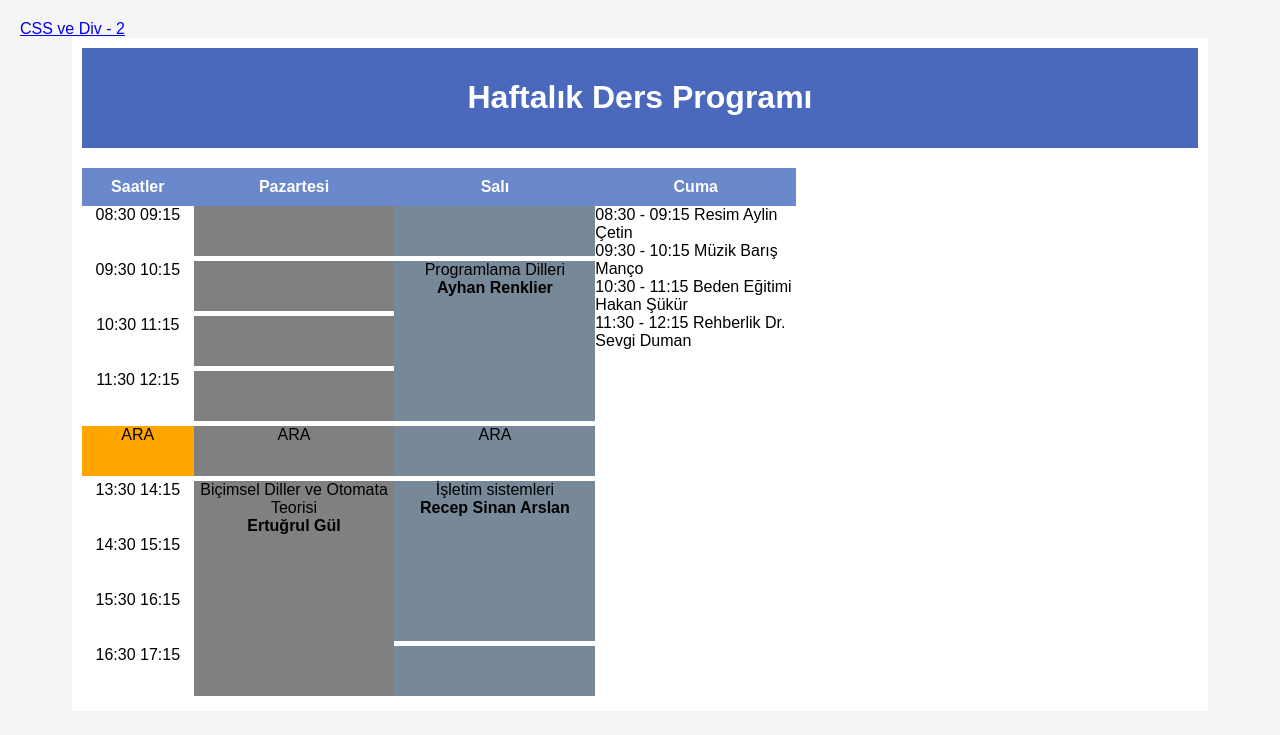
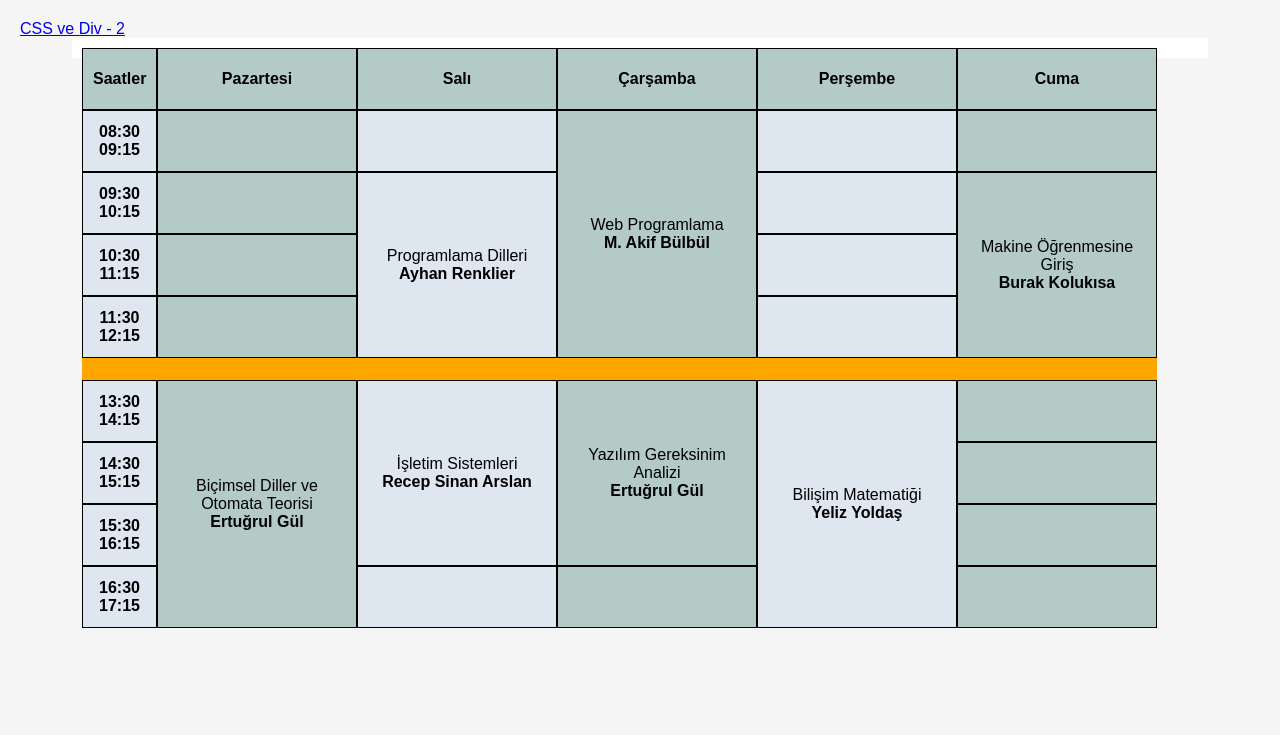
Before and after one commit to furkandlkdr/ym-306-web, a PHP site: page /ders3_3.html in a window 1280 px wide. Shown: the top 735 px of the page. Run offline with PHP 8.4, Linux system fonts and the light colour scheme.

Commit message:
Fixed bug and finished the assignment

```diff
--- a/ders3/css/stil2.css
+++ b/ders3/css/stil2.css
@@ -10,59 +10,56 @@ body {
     background-color: white;
     padding: 10px;
 }
-.header {
-    text-align: center;
-    padding: 10px;
-    margin-bottom: 20px;
-    background-color: #4a69bd;
-    color: white;
+
+.col {
+    float: left;
+    width: 200px;
 }
 
-.time-col {
-    width: 10% !important;
-    float: left;
+.left {
+    width: 75px !important;
 }
 
-.column {
-    width: 18%;
-    float: left;
+.left > .cell {
+    font-weight: bolder;
 }
 
-.column-header {
-    padding: 10px 0;
+.header {
+    background-color: #b4cac7 !important;
     text-align: center;
-    font-weight: bold;
-    background-color: #6a89cc;
-    color: white;
+    font-weight: bolder;
 }
 
 .cell {
-    min-height: 50px;
-    width: 100%;
     text-align: center;
-    margin-bottom: 5px;
+    align-content: center;
+    min-height: 60px;
+    padding: 0 10px;
+    border: 1px solid #000;
+    margin: 0;
+    background-color: #dee6f0;
 }
+
 .divider {
+    text-align: center;
+    align-content: center;
+    min-height: 20px;
+    padding: 0 10px;
+    border: 1px solid orange;
+    margin: 0;
     background-color: orange;
 }
+
 .grow-4 {
-    height: 215px;
+    height: 246px;
 }
+
 .grow-3 {
-    height: 160px;
+    height: 184px;
 }
-.even > .cell {
-    background-color: gray;
-}
-.odd > .cell {
-    background-color: lightslategray;
-}
-.day {
-    width: 19%;
-    float: left;
-    margin-right: 1%;
-    margin-bottom: 20px;
-    border: 1px solid #ddd;
+
+.even {
+    background-color: #b4cac7 !important;
 }
 
 .clear {
--- a/ders3/ders3_3.html
+++ b/ders3/ders3_3.html
@@ -1,5 +1,5 @@
 <!DOCTYPE html>
-<html lang="en">
+<html lang="tr">
 <head>
     <meta charset="UTF-8">
     <meta name="viewport" content="width=device-width, initial-scale=1.0">
@@ -11,78 +11,89 @@
         <a href="./ders3_2.html">CSS ve Div - 2</a>
     </span>
     <div class="container">
-        <div class="header">
-            <h1>Haftalık Ders Programı</h1>
-        </div>
-        <div class="time-col column">
-            <div class="column-header">Saatler</div>
+        <div class="col left">
+            <div class="cell header">Saatler</div>
             <div class="cell">08:30 09:15</div>
             <div class="cell">09:30 10:15</div>
             <div class="cell">10:30 11:15</div>
             <div class="cell">11:30 12:15</div>
-            <div class="cell divider">ARA</div>
+            <div class="divider"></div>
             <div class="cell">13:30 14:15</div>
             <div class="cell">14:30 15:15</div>
             <div class="cell">15:30 16:15</div>
             <div class="cell">16:30 17:15</div>
         </div>
-        <div class="column even">
-            <div class="column-header">Pazartesi</div>
-            <div class="cell"></div>
-            <div class="cell"></div>
-            <div class="cell"></div>
-            <div class="cell"></div>
-            <div class="cell divider">ARA</div>
-            <div class="cell grow-4">
+        <div class="col">
+            <div class="cell header">Pazartesi</div>
+            <div class="cell even"></div>
+            <div class="cell even"></div>
+            <div class="cell even"></div>
+            <div class="cell even"></div>
+            <div class="divider"></div>
+            <div class="cell even grow-4">
                 Biçimsel Diller ve Otomata Teorisi
                 <br>
                 <strong>Ertuğrul Gül</strong>
             </div>
         </div>
-        <div class="column odd">
-            <div class="column-header">Salı</div>
+        <div class="col">
+            <div class="cell header">Salı</div>
             <div class="cell"></div>
             <div class="cell grow-3">
                 Programlama Dilleri
                 <br>
                 <strong>Ayhan Renklier</strong>
             </div>
-            <div class="cell divider">ARA</div>
+            <div class="divider"></div>
             <div class="cell grow-3">
-                İşletim sistemleri
+                İşletim Sistemleri
                 <br>
                 <strong>Recep Sinan Arslan</strong>
             </div>
             <div class="cell"></div>
         </div>
-
-
-        <div class="column">
-            <div class="column-header">Cuma</div>
-            <div class="lesson">
-                <span class="time">08:30 - 09:15</span>
-                <span class="subject">Resim</span>
-                <span class="instructor">Aylin Çetin</span>
+        <div class="col">
+            <div class="cell header">Çarşamba</div>
+            <div class="cell even grow-4">
+                Web Programlama
+                <br>
+                <strong>M. Akif Bülbül</strong>
             </div>
-            <div class="lesson">
-                <span class="time">09:30 - 10:15</span>
-                <span class="subject">Müzik</span>
-                <span class="instructor">Barış Manço</span>
+            <div class="divider"></div>
+            <div class="cell even grow-3">
+                Yazılım Gereksinim Analizi
+                <br>
+                <strong>Ertuğrul Gül</strong>
             </div>
-            <div class="lesson">
-                <span class="time">10:30 - 11:15</span>
-                <span class="subject">Beden Eğitimi</span>
-                <span class="instructor">Hakan Şükür</span>
-            </div>
-            <div class="lesson">
-                <span class="time">11:30 - 12:15</span>
-                <span class="subject">Rehberlik</span>
-                <span class="instructor">Dr. Sevgi Duman</span>
+            <div class="cell even"></div>
+        </div>
+        <div class="col">
+            <div class="cell header">Perşembe</div>
+            <div class="cell"></div>
+            <div class="cell"></div>
+            <div class="cell"></div>
+            <div class="cell"></div>
+            <div class="divider"></div>
+            <div class="cell grow-4">
+                Bilişim Matematiği
+                <br>
+                <strong>Yeliz Yoldaş</strong>
             </div>
         </div>
-
-        <div class="clear"></div>
-
+        <div class="col">
+            <div class="cell header">Cuma</div>
+            <div class="cell even"></div>
+            <div class="cell even grow-3">
+                Makine Öğrenmesine Giriş
+                <br>
+                <strong>Burak Kolukısa</strong>
+            </div>
+            <div class="divider"></div>
+            <div class="cell even"></div>
+            <div class="cell even"></div>
+            <div class="cell even"></div>
+            <div class="cell even"></div>
+        </div>
     </div>
 </body>
 </html>
```
